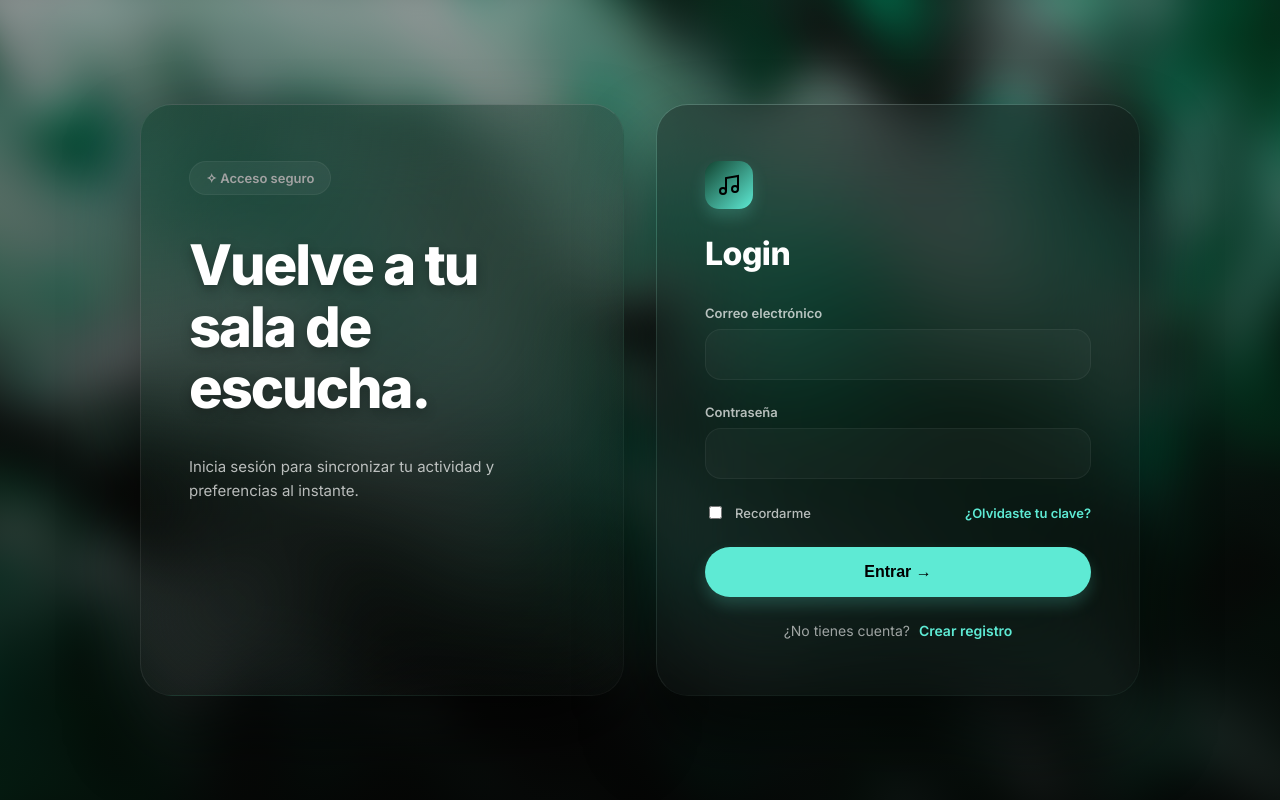
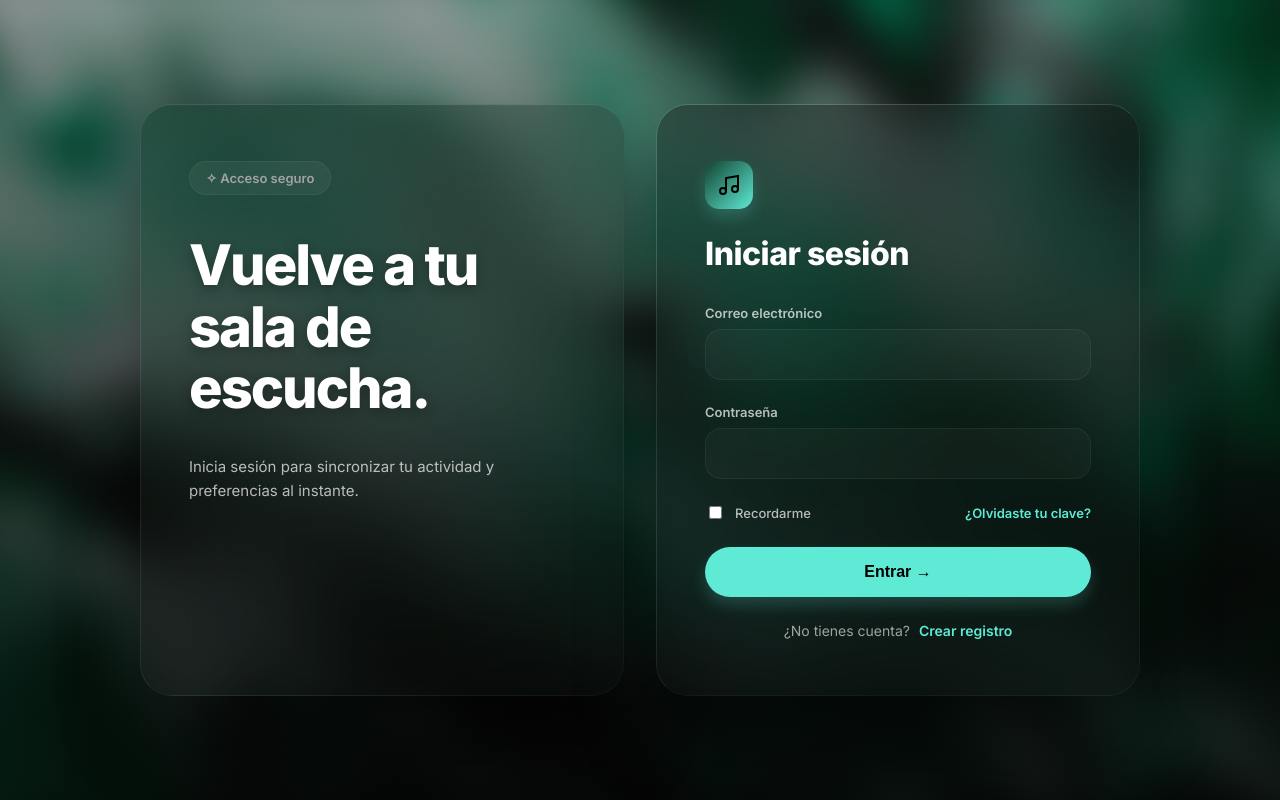
Before and after one commit to UTN-BDA-2026/Grupo-4---Base-de-Datos-Avanzado, a React app in the folder frontend/: page /login in a window 1280 px wide. Built offline with nearby package versions, Linux system fonts and the light colour scheme; no server answers; the HTML template or start-up script is replaced by a standard one.

Commit message:
Update Login

```diff
--- a/frontend/src/pages/Login.jsx
+++ b/frontend/src/pages/Login.jsx
@@ -44,7 +44,7 @@ const Login = () => {
                         <div className="music-icon-box">
                             <svg width="24" height="24" viewBox="0 0 24 24" fill="none" stroke="currentColor" strokeWidth="2"><path d="M9 18V5l12-2v13"></path><circle cx="6" cy="18" r="3"></circle><circle cx="18" cy="16" r="3"></circle></svg>
                         </div>
-                        <h2>Login</h2>
+                        <h2>Iniciar sesión</h2>
 
                         {errorMsg && (
                             <div style={{ color: '#ff6b6b', backgroundColor: '#2b1515', padding: '10px', borderRadius: '5px', marginBottom: '15px', fontSize: '14px' }}>
```
